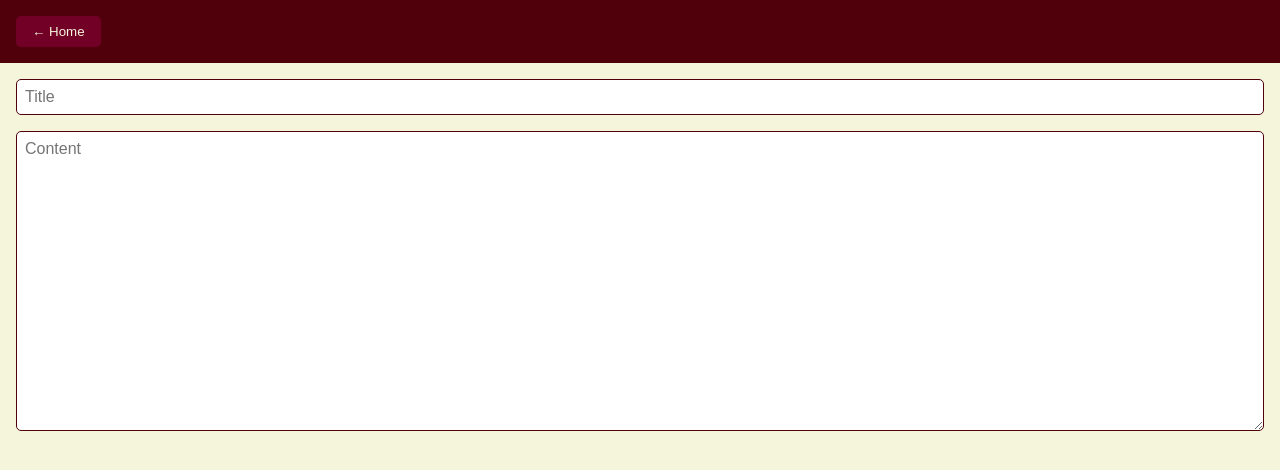
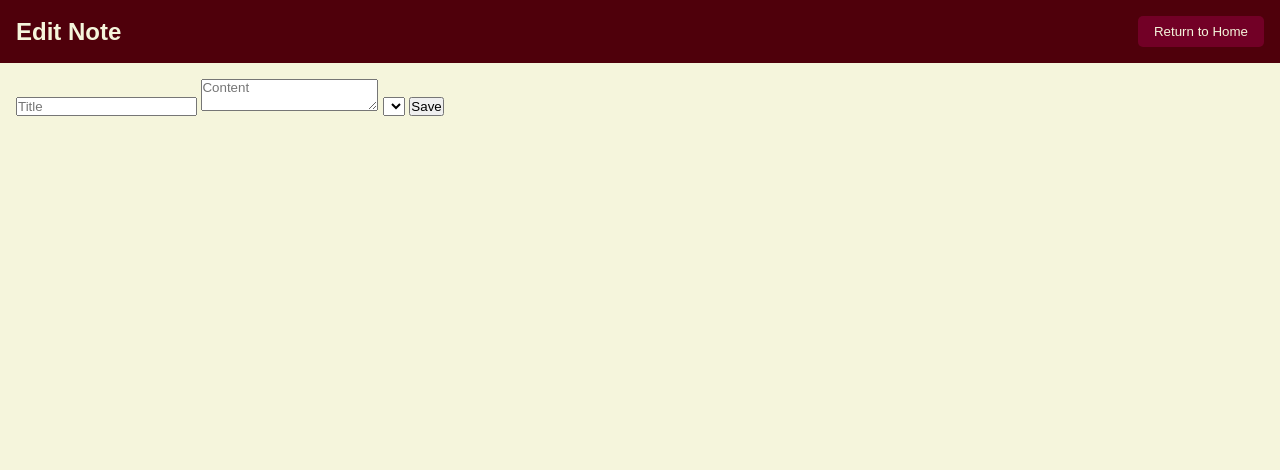
Before and after one commit to SamFranks4/SamFranks11, a plain HTML site: page note.html in a window 1280 px wide. Drawn offline with Linux system fonts and the light colour scheme.

Commit message:
Update note.html

```diff
--- a/note.html
+++ b/note.html
@@ -5,69 +5,20 @@
   <meta name="viewport" content="width=device-width, initial-scale=1.0">
   <title>Edit Note</title>
   <link rel="stylesheet" href="style.css">
-  <style>
-    body {
-      font-family: sans-serif;
-      margin: 0;
-      padding: 0;
-      background: #f5f5dc;
-      display: flex;
-      flex-direction: column;
-      min-height: 100vh;
-    }
-
-    header {
-      background: #4F000B;
-      color: #f5f5dc;
-      padding: 1rem;
-      display: flex;
-      align-items: center;
-      gap: 1rem;
-    }
-
-    #returnHomeBtn {
-      background: #720026;
-      color: #f5f5dc;
-      border: none;
-      border-radius: 5px;
-      padding: 0.5rem 1rem;
-      cursor: pointer;
-    }
-
-    #returnHomeBtn:hover {
-      background: #4F000B;
-    }
-
-    main {
-      flex: 1;
-      padding: 1rem;
-      display: flex;
-      flex-direction: column;
-      gap: 1rem;
-    }
-
-    #noteTitle, #noteContent {
-      width: 100%;
-      padding: 0.5rem;
-      border-radius: 5px;
-      border: 1px solid #4F000B;
-      font-size: 1rem;
-    }
-
-    #noteContent {
-      min-height: 300px;
-      resize: vertical;
-    }
-  </style>
 </head>
 <body>
   <header>
-    <button id="returnHomeBtn">← Home</button>
+    <h1>Edit Note</h1>
+    <button id="returnHomeBtn">Return to Home</button>
   </header>
 
   <main>
-    <input type="text" id="noteTitle" placeholder="Title">
-    <textarea id="noteContent" placeholder="Content"></textarea>
+    <div class="note-editor">
+      <input type="text" id="noteTitle" placeholder="Title">
+      <textarea id="noteContent" placeholder="Content"></textarea>
+      <select id="noteCategory"></select>
+      <button id="saveNoteBtn">Save</button>
+    </div>
   </main>
 
   <script src="note.js"></script>
```
